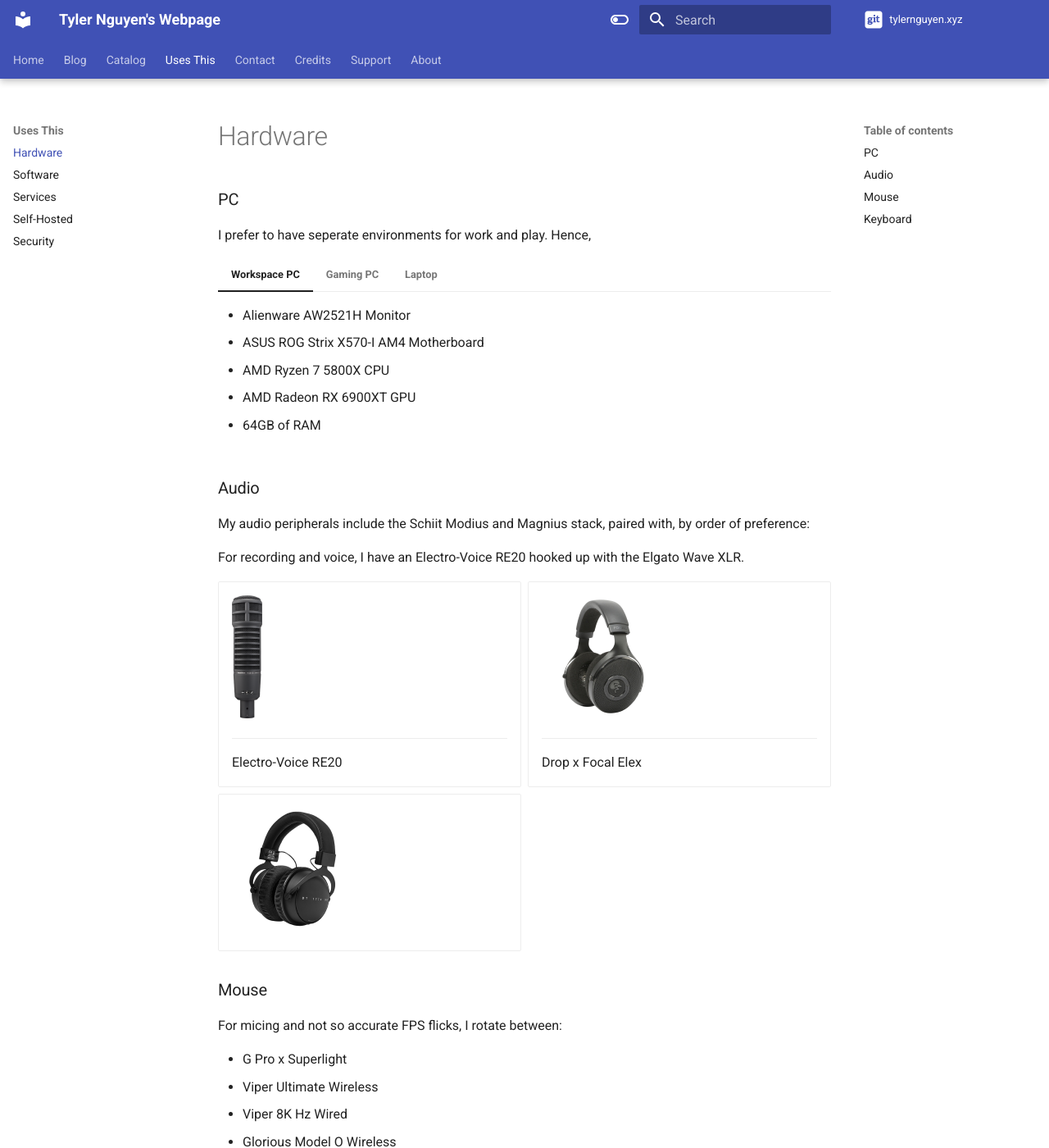
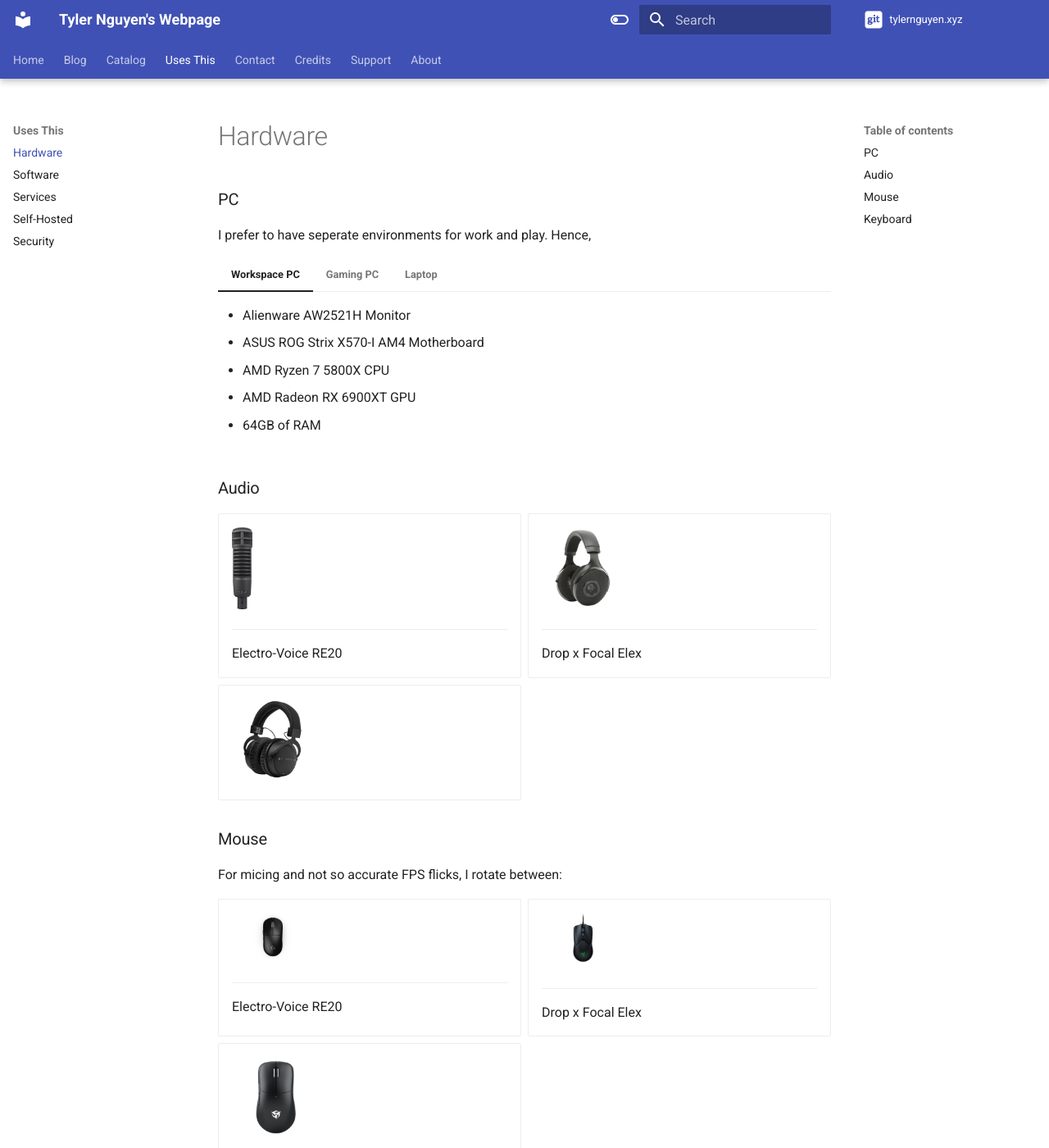
Before and after one commit to tylernguyen/tylernguyen.xyz, an MkDocs documentation site: the page built from docs/uses-this/hardware.md, in a window 1280 px wide and 1400 px high. Shown: the whole window at 82% size. Built offline with MkDocs 1.6.1 and Material for MkDocs 9.7.7, drawn with Linux system fonts in a browser that asks for light colours; plug-ins that fetch from the network failed and are left out; comment, search, counter and statistics services are not loaded.

Commit message:
more test

```diff
--- a/docs/uses-this/hardware.md
+++ b/docs/uses-this/hardware.md
@@ -23,10 +23,6 @@
 
 ### Audio
 
-My audio peripherals include the Schiit Modius and Magnius stack, paired with, by order of preference:
-
-For recording and voice, I have an Electro-Voice RE20 hooked up with the Elgato Wave XLR.
-
 <div class="grid cards" markdown>
 
 -   ![Electro-Voice RE20](/assets/img/uses-this/icons/Electro-Voice-RE20.png)
@@ -49,6 +45,24 @@
 
 For micing and not so accurate FPS flicks, I rotate between:
 
+<div class="grid cards" markdown>
+
+-   ![Logitech GPX](/assets/img/uses-this/icons/Logitech-GPX.png)
+
+    ---
+
+    Electro-Voice RE20
+
+-   ![Razer Viper 8KHz](/assets/img/uses-this/icons/Razer-Viper-8KHz.png)
+
+    ---
+
+    Drop x Focal Elex
+
+-   ![Katana Superlight](/assets/img/uses-this/icons/Katana-Superlight.png)
+
+</div>
+
 - G Pro x Superlight
 - Viper Ultimate Wireless
 - Viper 8K Hz Wired
```
Also changed, not shown: docs/assets/img/uses-this/icons/DT-177X-GO.png, docs/assets/img/uses-this/icons/Electro-Voice-RE20.png, docs/assets/img/uses-this/icons/Focal-Elex.png, docs/assets/img/uses-this/icons/Glorious-ModelO.png (added), docs/assets/img/uses-this/icons/Katana-Superlight.png (added), docs/assets/img/uses-this/icons/Logitech-GPX.png (added), docs/assets/img/uses-this/icons/Razer-Viper-8KHz.png (added).
